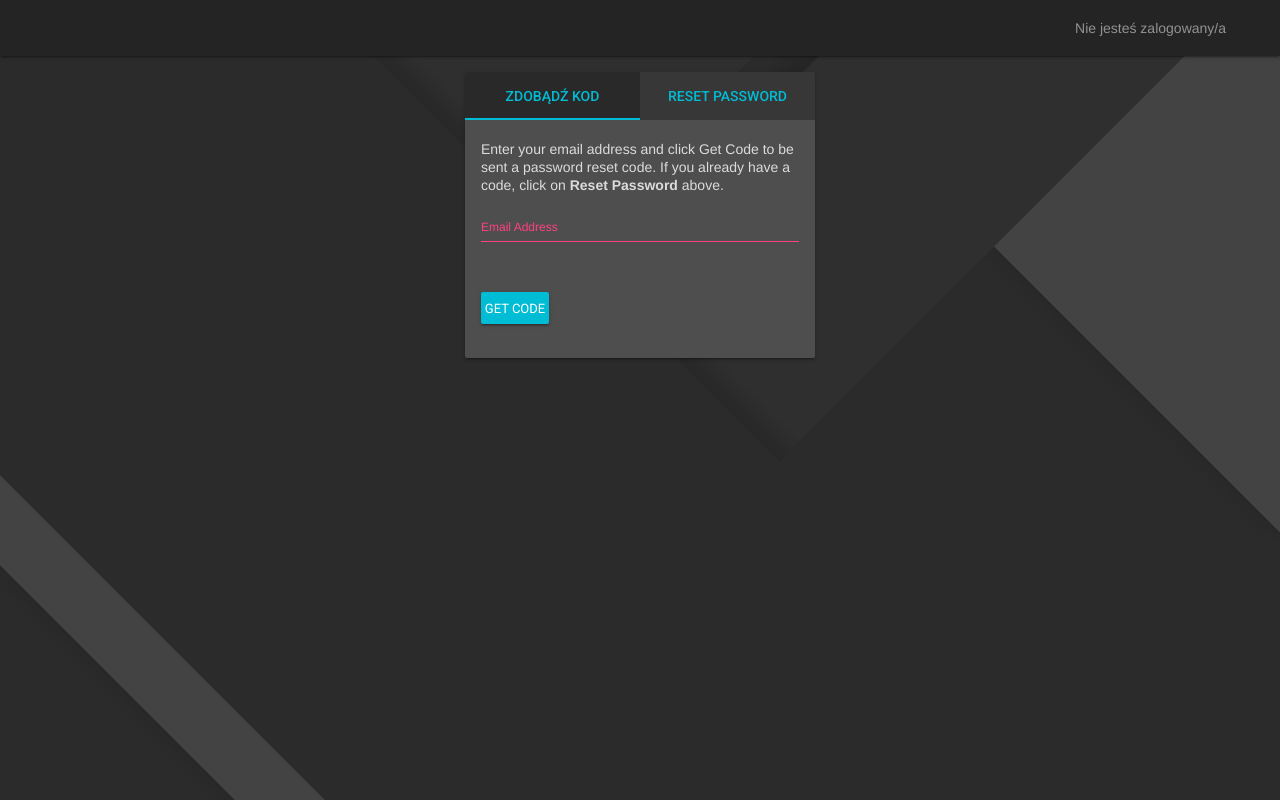
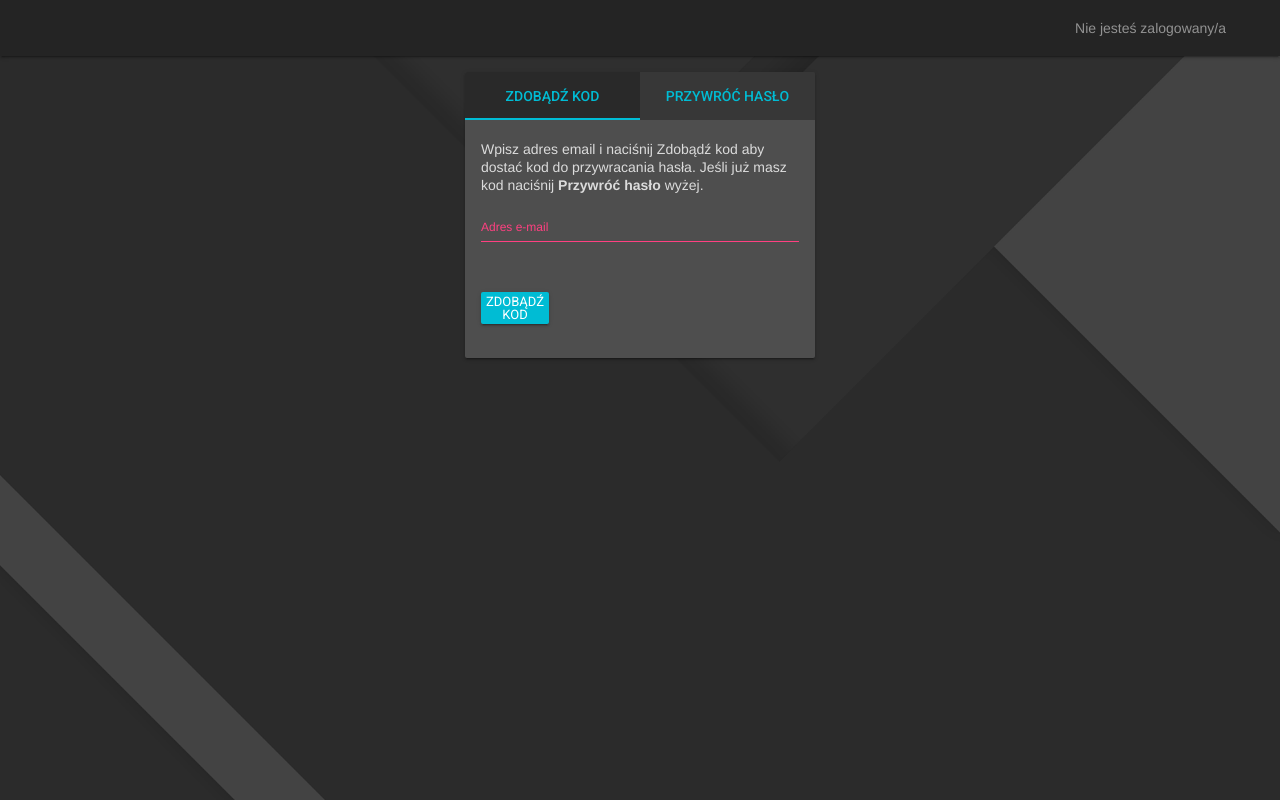
Before and after one commit to vrxyt/livsee, a PHP site: page /reset.php in a window 1280 px wide. Run offline with PHP 8.4, Linux system fonts and the light colour scheme; data that the repository does not hold is empty.

Commit message:
Update reset.php

```diff
--- a/reset.php
+++ b/reset.php
@@ -109,32 +109,32 @@ if ($submitted === 'getCode') {
 						<div class="mdl-card__title-login">
 							<div class="mdl-tabs__tab-bar-login">
 								<a href="#code" class="mdl-tabs__tab mdl-tabs__tab-half-width is-active">Zdobądź kod</a>
-								<a href="#reset" class="mdl-tabs__tab mdl-tabs__tab-half-width">Reset Password</a>
+								<a href="#reset" class="mdl-tabs__tab mdl-tabs__tab-half-width">Przywróć hasło</a>
 							</div>
 						</div>
 
 						<div class="mdl-tabs__panel" id="reset">
 							<div class="mdl-card__supporting-text">
-								<span>Enter your email, authentication code, and new password below. If you need a code, click on <b>Get Code</b> above</span>
+								<span>Wpisz email, kod autoryzujący, oraz nowe hasło niżej. Jeśli potrzebujesz kod naciśnij <b>Zdobądź kod</b> wyżej</span>
 								<form action="" method="POST" class="form" id="resetForm">
 									<div class="form__article">
 										<div class="mdl-grid">
 											<div class="mdl-cell mdl-cell--12-col mdl-textfield mdl-js-textfield mdl-textfield--floating-label">
 												<input class="mdl-textfield__input" type="email" name="email" id="emailAddress" required/>
-												<label class="mdl-textfield__label" for="emailAddress">Email Address</label>
+												<label class="mdl-textfield__label" for="emailAddress">Adres e-mail</label>
 											</div>
 										</div>
 										<div class="mdl-grid">
 											<div class="mdl-cell mdl-cell--12-col mdl-textfield mdl-js-textfield mdl-textfield--floating-label">
 												<input class="mdl-textfield__input" type="text" name="authCode" id="authCode" required/>
-												<label class="mdl-textfield__label" for="authCode">Password Reset
-													Code</label>
+												<label class="mdl-textfield__label" for="authCode">Kod
+													przywracania hasła</label>
 											</div>
 										</div>
 										<div class="mdl-grid">
 											<div class="mdl-cell mdl-cell--12-col mdl-textfield mdl-js-textfield mdl-textfield--floating-label">
 												<input class="mdl-textfield__input" type="password" name="password" id="Password" required/>
-												<label class="mdl-textfield__label" for="Password">New Password</label>
+												<label class="mdl-textfield__label" for="Password">Nowe hasło</label>
 											</div>
 										</div>
 										<div class="form__action">
@@ -158,18 +158,18 @@ if ($submitted === 'getCode') {
 
 						<div class="mdl-tabs__panel is-active" id="code">
 							<div class="mdl-card__supporting-text">
-								<span>Enter your email address and click Get Code to be sent a password reset code. If you already have a code, click on <b>Reset Password</b> above.</span>
+								<span>Wpisz adres email i naciśnij Zdobądź kod aby dostać kod do przywracania hasła. Jeśli już masz kod naciśnij <b>Przywróć hasło</b> wyżej.</span>
 								<form action="" method="POST" class="form" id="codeForm">
 									<div class="form__article">
 										<div class="mdl-grid">
 											<div class="mdl-cell mdl-cell--12-col mdl-textfield mdl-js-textfield mdl-textfield--floating-label">
 												<input class="mdl-textfield__input" type="email" name="email" id="emailAddress" required/>
-												<label class="mdl-textfield__label" for="emailAddress">Email Address</label>
+												<label class="mdl-textfield__label" for="emailAddress">Adres e-mail</label>
 											</div>
 										</div>
 										<div class="form__action">
 											<button type="submit" name="Submitted" value="getCode" form="codeForm" class="mdl-button mdl-js-button mdl-button--raised mdl-js-ripple-effect mdl-button--colored">
-												Get Code
+												Zdobądź kod
 											</button>
 										</div>
 										<div class="mdl-grid">
```
